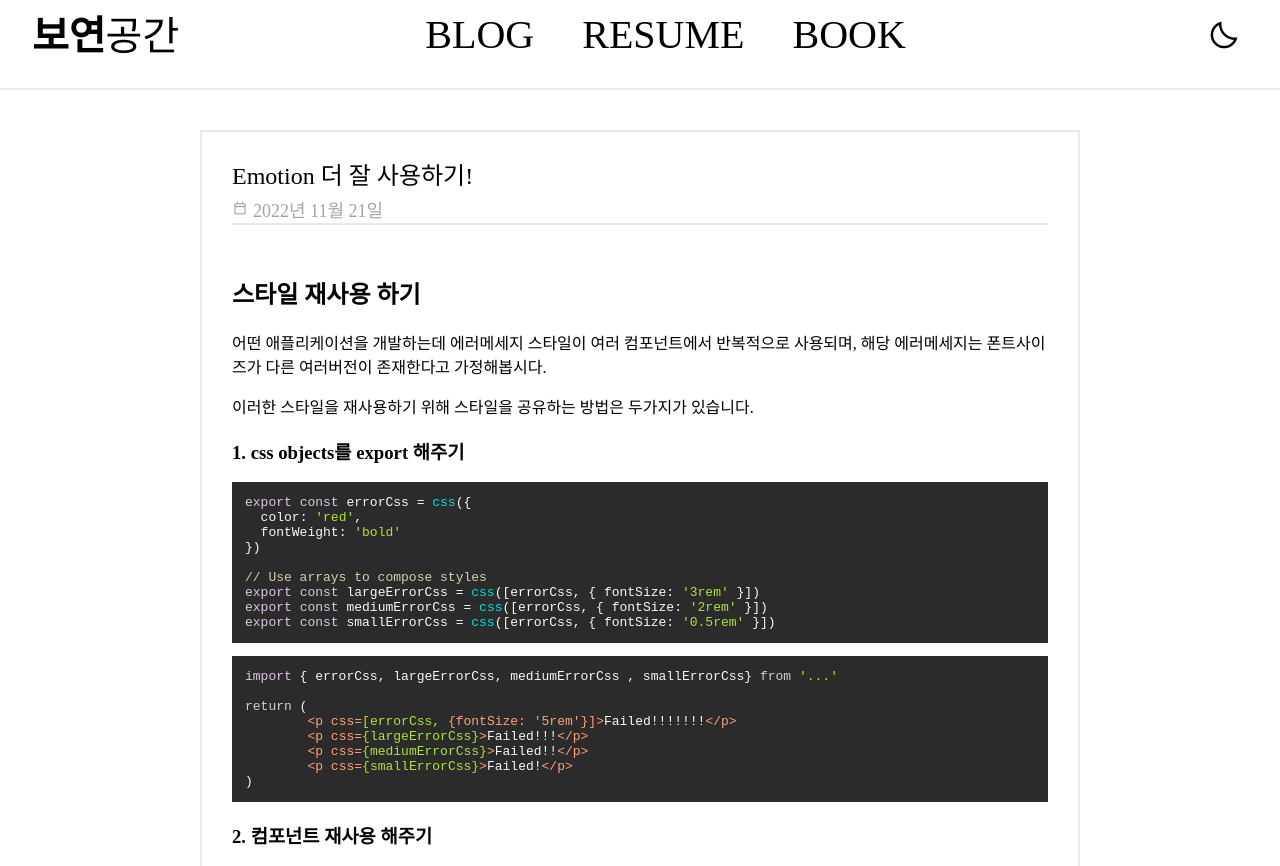
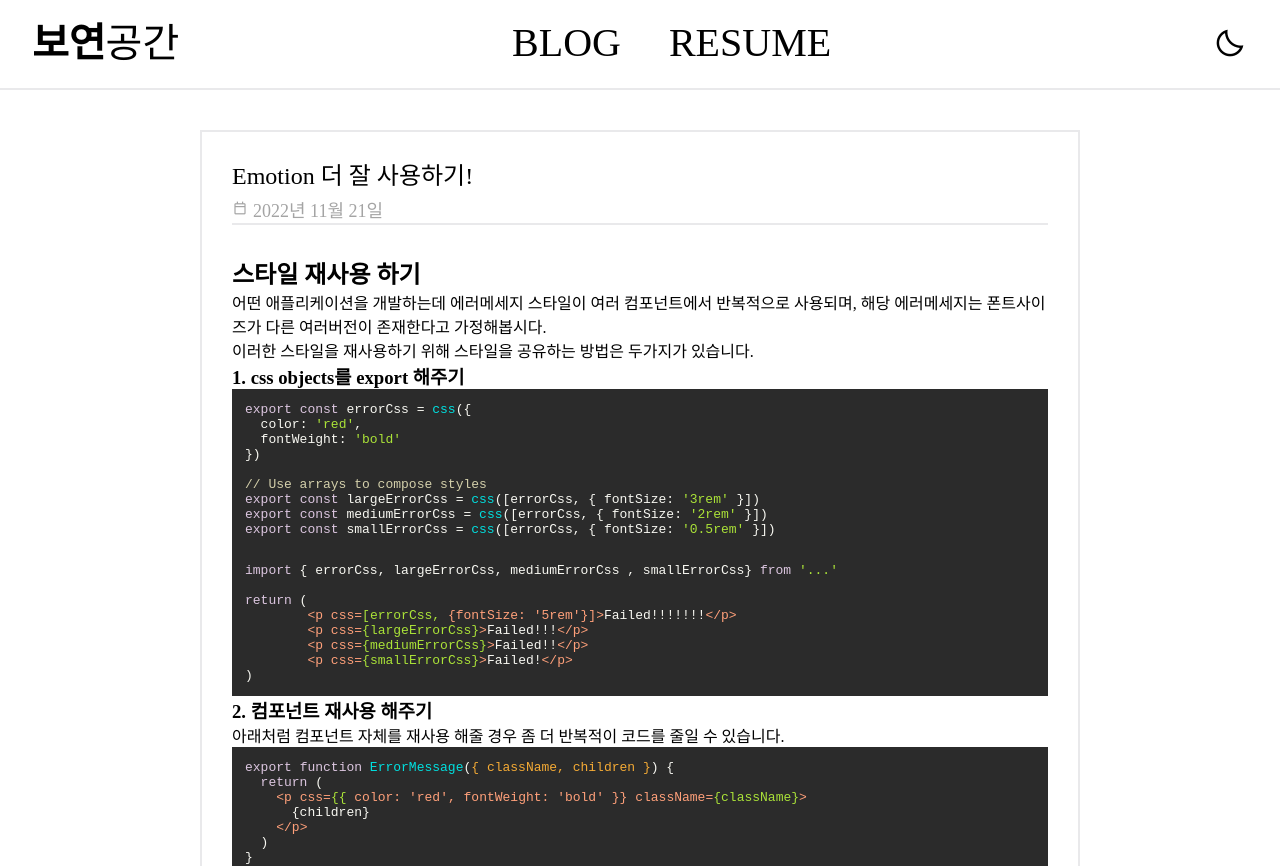
Before and after one commit to boyeonJ/reactBlog, a React (Vite) app in the folder boyeon-space/: page /detail/1 in a window 1280 px wide. Shown: the top 866 px of the page. Built offline with nearby package versions, Linux system fonts and the light colour scheme.

Commit message:
Merge branch 'main' into feature/007

```diff
--- a/boyeon-space/public/posts/posts.ts
+++ b/boyeon-space/public/posts/posts.ts
@@ -3,6 +3,7 @@ export type Post = {
   title: string;
   date: string;
   description: string;
+  tag?: string[];
 };
 
 export const posts: Post[] = [
@@ -18,6 +19,15 @@ export const posts: Post[] = [
     title: "React query 캐시와 캐시 상태 활용하기",
     date: "2022년 11월 21일",
     description:
-      "React query 캐시와 캐시 상태 활용해봅시다. React Query의 캐시 상태(fresh, stale, inactive)는 데이터가 얼마나 신선하고 활성 상태인지를 나타냅니다.      ",
+      "React query 캐시와 캐시 상태 활용해봅시다. React Query의 캐시 상태(fresh, stale, inactive)는 데이터가 얼마나 신선하고 활성 상태인지를 나타냅니다.",
+    tag: ["최적화", "쇼핑몰"],
+  },
+  {
+    id: 3,
+    title: "SOLID는 객체지향 설계를 따른 React Component",
+    date: "2022년 11월 21일",
+    description:
+      "컴포넌트를 더 작게 쪼개는 방법은 SOLID 원칙과 객체지향 설계 원칙을 따르는 좋은 방법입니다. 작은 컴포넌트는 모듈화, 가독성, 유지보수성을 향상시키며 재사용성을 높입니다.",
+    tag: ["설계", "blog"],
   },
 ];
--- /dev/null
+++ b/boyeon-space/src/component/atom/FixedBox.tsx
@@ -0,0 +1,21 @@
+/** @jsxImportSource @emotion/react */
+import { FoundationProps } from "../../util/type";
+
+const FixedBox = ({
+  children,
+  className
+}: FoundationProps) => {
+  return (
+    <div
+      className={className}
+      css={{
+        position: "fixed",
+        width: '100%'
+      }}
+    >
+      {children}
+    </div>
+  );
+};
+
+export default FixedBox;
--- a/boyeon-space/src/component/atom/FlexBox.tsx
+++ b/boyeon-space/src/component/atom/FlexBox.tsx
@@ -13,6 +13,7 @@ type FlexBoxProps = {
     | "space-evenly";
   align?: "center" | "flex-start" | "flex-end" | "stretch";
   width?: string;
+  gap?: string
 };
 
 const FlexBox = ({
@@ -22,6 +23,7 @@ const FlexBox = ({
   justify = "flex-start",
   align = "flex-start",
   width,
+  gap,
 }: FlexBoxProps & FoundationProps) => {
   return (
     <div
@@ -32,6 +34,7 @@ const FlexBox = ({
         justifyContent: justify,
         alignItems: align,
         width: width,
+        gap: gap
       }}
     >
       {children}
--- a/boyeon-space/src/component/atom/Icons.tsx
+++ b/boyeon-space/src/component/atom/Icon.tsx
@@ -2,13 +2,13 @@
 import { ColorType } from "../../util/type";
 import colors from "./foundation/Color";
 
-const iconSizes = {
+export const iconSizes = {
   large: "2rem",
   medium: "1rem",
   small: "0.5rem",
 };
 
-type Props = {
+export type IconProps = {
   className?: string;
   name:
     | "clear_night"
@@ -21,25 +21,23 @@ type Props = {
     | "favorite"
     | "check";
   size?: "large" | "medium" | "small";
-  style?: any;
   color?: ColorType;
+  style?: any
 };
 
-const Icons = ({
+const Icon = ({
   className = "material-symbols-outlined",
   name,
   size = "medium",
   color = "primary3",
   style
-}: Props) => {
-
-  console.log(color);
+}: IconProps) => {
 
   return (
     <>
       <span
         className={className}
-        css={{ fontSize: iconSizes[size], color: colors[color], ...style}}
+        css={{ fontSize: iconSizes[size], color: colors[color], ...style }}
       >
         {name}
       </span>
@@ -47,4 +45,4 @@ const Icons = ({
   );
 };
 
-export default Icons;
+export default Icon;
--- /dev/null
+++ b/boyeon-space/src/component/atom/IconButton.tsx
@@ -0,0 +1,25 @@
+/** @jsxImportSource @emotion/react */
+import Icon, { IconProps } from "./Icon";
+import Button, { ButtonProps } from "./foundation/Button";
+
+const iconButton = ({
+  onClick,
+  name,
+  size = "medium",
+  color = "primary3",
+}: IconProps & ButtonProps) => {
+
+  return (
+    <Button
+      onClick={onClick}
+      css={{
+        backgroundColor: "transparent",
+        borderColor: "transparent",
+      }}
+    >
+      <Icon name={name} size={size} color={color}></Icon>
+    </Button>
+  );
+};
+
+export default iconButton;
--- a/boyeon-space/src/component/atom/foundation/Button.tsx
+++ b/boyeon-space/src/component/atom/foundation/Button.tsx
@@ -1,13 +1,20 @@
 /** @jsxImportSource @emotion/react */
 import { FoundationProps } from "../../../util/type";
 
+export type ButtonProps = {
+  onClick?: React.MouseEventHandler<HTMLElement>;
+};
 
-const Button = ({className, children}:FoundationProps) => {
-    return <button className={className}>{children}</button>
-}
+const Button = ({ className, children, onClick }: FoundationProps & ButtonProps) => {
+  return <button onClick={onClick} className={className}>{children}</button>;
+};
 
-export const LargeButton = ({className, children}:FoundationProps) => {
-    return <Button className={className} css={{fontSize: '1.5rem'}}>{children}</Button>
-}
+export const LargeButton = ({ className, children, onClick }: FoundationProps & ButtonProps) => {
+  return (
+    <Button className={className} onClick={onClick} css={{ fontSize: "1.5rem" }}>
+      {children}
+    </Button>
+  );
+};
 
 export default Button;
--- a/boyeon-space/src/component/molecules/Header.tsx
+++ b/boyeon-space/src/component/molecules/Header.tsx
@@ -1,47 +1,60 @@
 /** @jsxImportSource @emotion/react */
-
+import { css } from "@emotion/react";
 import { useEffect, useState } from "react";
 import { maxq, minq } from "../../util/style.ts";
 import colors from "../atom/foundation/Color.tsx";
-import Icons from "../atom/Icons";
+import Icon from "../atom/Icon.tsx";
+import IconButton from "../atom/IconButton.tsx";
 import StyledTypography from "../atom/StyledTypography.tsx";
 import { Link } from "react-router-dom";
+import FlexBox from "../atom/FlexBox.tsx";
+import FixedBox from "../atom/FixedBox.tsx";
+
+const headerStyle: {
+  height: any;
+  container: any;
+} = {
+  height: css({ height: "90px" }),
+  container: css({
+    top: 0,
+    padding: "1rem 2rem",
+    backgroundColor: colors.primary1,
+    borderBottom: `2px solid ${colors.gray1}`,
+  }),
+};
+
+const navStyle = {
+  li: css({ li: { marginRight: "3rem" } }),
+};
 
 const Header = () => {
   const [theme, setTheme] = useState("light");
-
   useEffect(() => {
     document.body.dataset.theme = theme;
   }, [theme]);
 
   return (
-    <header
-      css={{
-        height: "90px",
-      }}
+    <header css={headerStyle.height}>
+      <FixedBox css={[headerStyle.height, headerStyle.container]}>
+        <FlexBox
+          direction="row"
+          align="center"
+          justify="space-between"
+          css={{ height: "100%" }}
         >
-      <div
-        css={{
-          backgroundColor: colors.primary1,
-          position: "fixed",
-          top: 0,
-          width: "100%",
-          height: "90px",
-          borderBottom: `2px solid ${colors.gray1}`,
-          padding: "1rem 2rem",
-          boxSizing: "border-box",
-        }}
-      >
-        <div
-          className="header-container"
-          css={{
-            display: "flex",
-            flexDirection: "row",
-            alignItems: "center",
-            justifyContent: "space-between",
-          }}
-        >
-          <Icons
+          <HeaderLeft />
+          <NavBar />
+          <HeaderRight setTheme={setTheme} theme={theme} />
+        </FlexBox>
+      </FixedBox>
+    </header>
+  );
+};
+
+const HeaderLeft = () => {
+  return (
+    <>
+      <Icon
         name="menu"
         size="large"
         style={{
@@ -50,13 +63,18 @@ const Header = () => {
           },
         }}
       />
+      <div className="logo">
+        <StyledTypography variant="h0B">보연</StyledTypography>
+        <StyledTypography variant="h0" css={{ lineHeight: "38px" }}>
+          공간
+        </StyledTypography>
+      </div>
+    </>
+  );
+};
 
-          <div css={{ display: "flex" }}>
-            <StyledTypography variant="h0B">보연</StyledTypography>
-            <StyledTypography variant="h0" css={{lineHeight: '38px'}}>공간</StyledTypography>
-          </div>
-          {/* <img src="/src/assets/logo.png" css={{ height: "2rem" }} /> */}
-
+const NavBar = () => {
+  return (
     <nav
       css={{
         [maxq[1]]: {
@@ -64,51 +82,30 @@ const Header = () => {
         },
       }}
     >
-            <ul
-              css={{
-                display: "flex",
-                flexDirection: "row",
-                padding: 0,
-                li: {
-                  marginRight: "3rem",
-                },
-              }}
-            >
-              <li>
-                <Link to={"blog"}>
-                  <StyledTypography variant="h0">BLOG</StyledTypography>
+      <ul css={navStyle.li}>
+        <FlexBox direction="row">
+          {["blog", "resume"].map((value: string) => (
+            <li key={value}>
+              <Link to={value}>
+                <StyledTypography variant="h0">{value.toUpperCase()}</StyledTypography>
               </Link>
             </li>
-              <li>
-                <Link to={"resume"}>
-                  <StyledTypography variant="h0">RESUME</StyledTypography>
-                </Link>
-              </li>
-              <li>
-                <Link to={"book"}>
-                  <StyledTypography variant="h0">BOOK</StyledTypography>
-                </Link>
-              </li>
+          ))}
+        </FlexBox>
       </ul>
     </nav>
+  );
+};
 
-          <div className="header-right">
-            <button
-              css={{
-                backgroundColor: "transparent",
-                borderColor: "transparent",
-              }}
+const HeaderRight = ({ setTheme, theme }: any) => {
+  return (
+    <div>
+      <IconButton
         onClick={() => setTheme("light" === theme ? "dark" : "light")}
-            >
-              <Icons
         name={"light" === theme ? "clear_night" : "clear_day"}
         size="large"
       />
-            </button>
     </div>
-        </div>
-      </div>
-    </header>
   );
 };
 
--- a/boyeon-space/src/page/Detail.tsx
+++ b/boyeon-space/src/page/Detail.tsx
@@ -6,7 +6,7 @@ import rehypeHighlight from "rehype-highlight";
 import StyledTypography from "../component/atom/StyledTypography";
 import { Post, posts } from "../../public/posts/posts";
 import FlexBox from "../component/atom/FlexBox";
-import Icons from "../component/atom/Icons";
+import Icons from "../component/atom/Icon";
 import colors from "../component/atom/foundation/Color";
 
 const Detail = () => {
--- a/boyeon-space/src/reset.ts
+++ b/boyeon-space/src/reset.ts
@@ -31,8 +31,14 @@ const darkTheme = `
 `;
 
 const reset = css`
-  img[alt=mdx] { width: 500px }
-
+  * {
+    margin: 0;
+    padding: 0;
+    box-sizing: border-box;
+  }
+  img[alt="mdx"] {
+    width: 500px;
+  }
   ::after,
   ::before {
     margin: 0;
@@ -52,11 +58,11 @@ const reset = css`
   a {
     text-decoration: none;
   }
-  body[data-theme='light'] {
+  body[data-theme="light"] {
     ${lightTheme};
   }
 
-  body[data-theme='dark'] {
+  body[data-theme="dark"] {
     ${darkTheme};
   }
 `;
```
Also changed, not shown: boyeon-space/public/posts/3.md (+45 -0 lines), boyeon-space/src/page/Blog.tsx (+4 -3 lines). Lines whose indentation alone changed are shown as unchanged.
